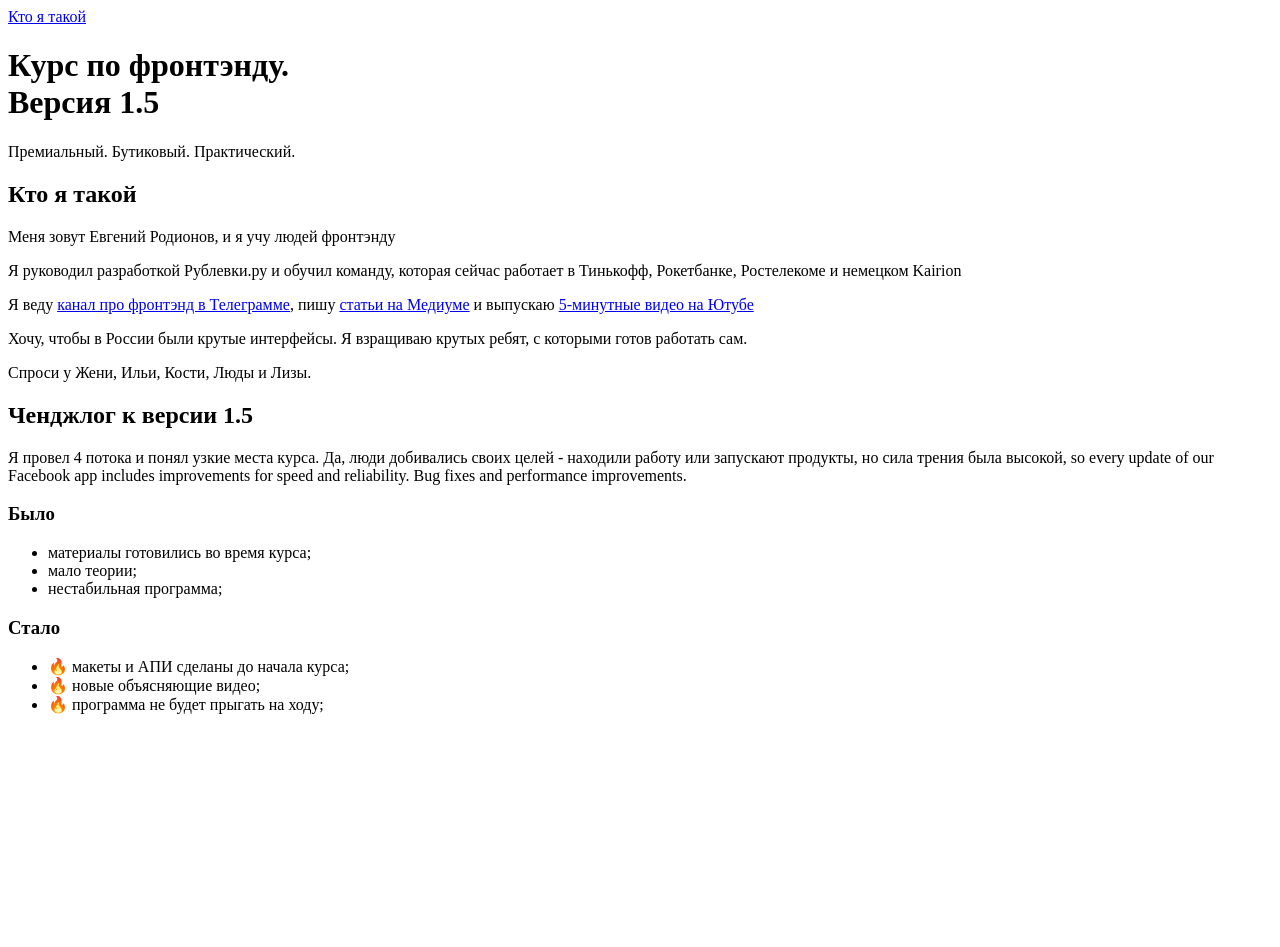
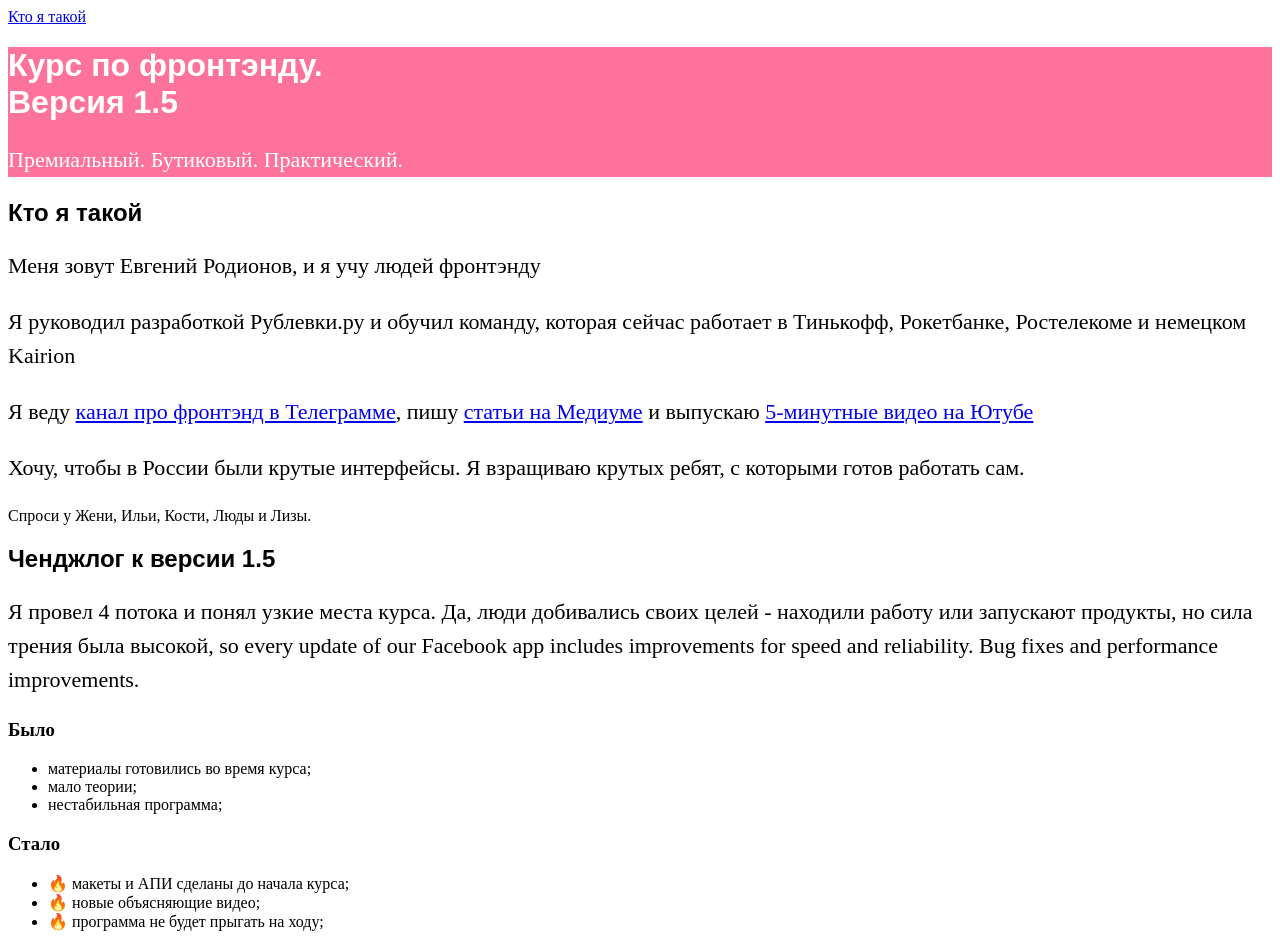
Before and after one commit to TatarPrincess/verstka, a plain HTML site: page index.html in a window 1280 px wide. Before the commit the page ends 800 px from the top, so only its background shows below. Drawn offline with Linux system fonts and the light colour scheme.

Commit message:
Added simple CSS to HTML web-page

```diff
--- a/index.html
+++ b/index.html
@@ -2,6 +2,7 @@
 <html>
     <head>
         <title>Курс по фронтэнду 1.5</title>
+        <link rel="stylesheet" href="./styles.css">
     </head>
     <body>
         <nav>
--- /dev/null
+++ b/styles.css
@@ -0,0 +1,17 @@
+header {
+    background-color: #FD739C;
+    color: white;
+}
+
+h1 {
+    font-family: Arial, Helvetica;
+}
+
+h2 {
+    font-family: Arial, Helvetica;
+}
+
+p {
+    line-height: 34px;
+    font-size: 22px;
+}
```
